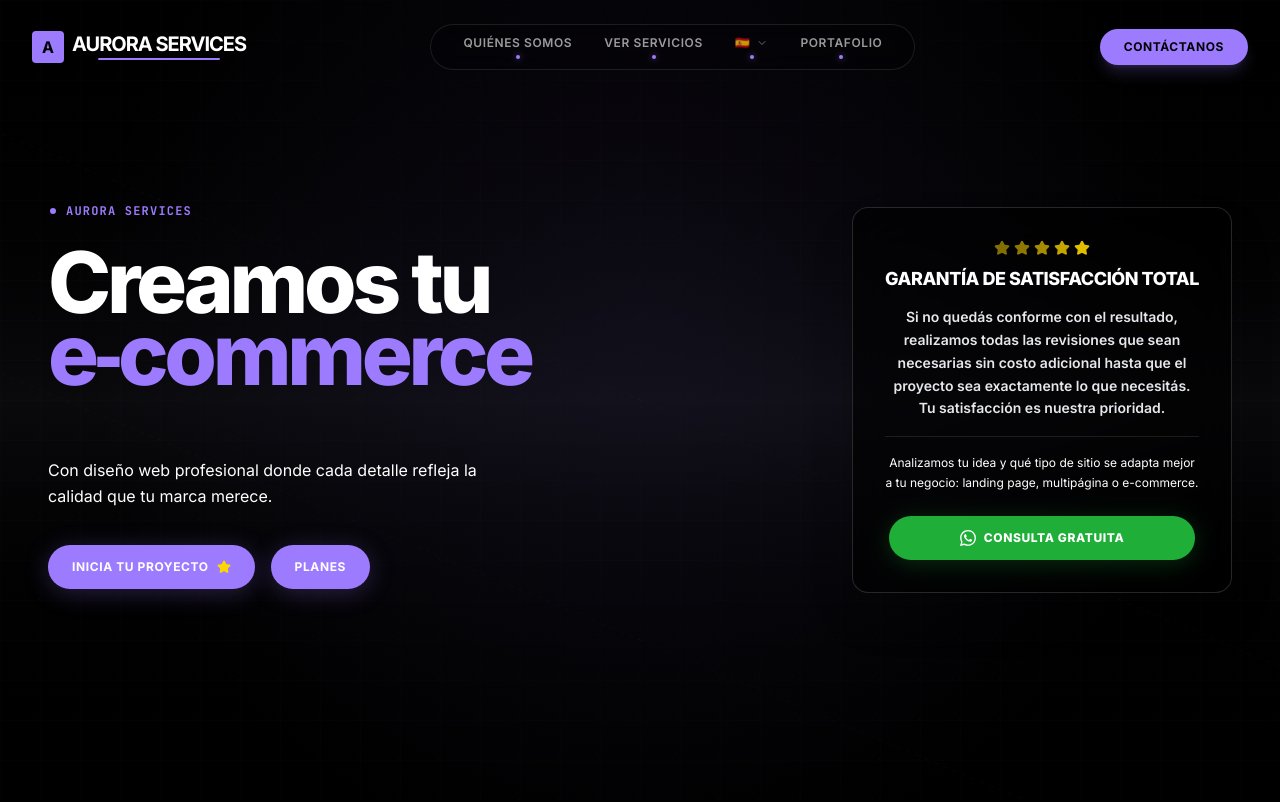
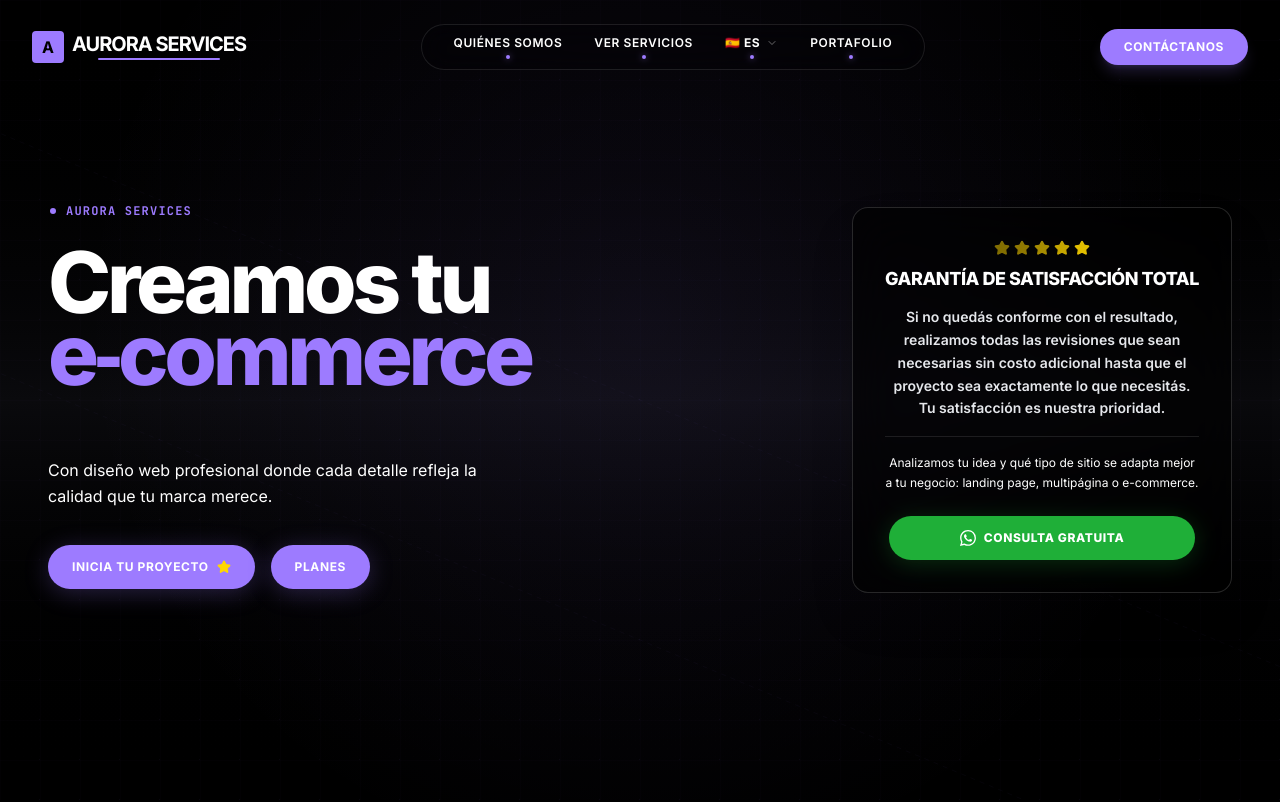
Before and after one commit to auroraserviceem-lab/STABILITY.IA, a React (Vite) app: page / in a window 1280 px wide. Shown: the top 802 px of the page. Built offline with nearby package versions, Linux system fonts and the light colour scheme.

Commit message:
style: improve navbar text visibility
Set navigation links to full opacity by default to improve readability and visual consistency across the header.

```diff
--- a/src/App.tsx
+++ b/src/App.tsx
@@ -184,7 +184,7 @@ export default function App() {
 
           {/* QUIÉNES SOMOS */}
           <div className="group flex flex-col items-center gap-1">
-            <a href="#reviews" className="text-white/60 group-hover:text-white transition-opacity text-xs font-semibold uppercase tracking-wider">
+            <a href="#reviews" className="text-white group-hover:text-white transition-opacity text-xs font-semibold uppercase tracking-wider">
               QUIÉNES SOMOS
             </a>
             <span className="w-1 h-1 rounded-full bg-[#9D7BFF] group-hover:bg-[#B49BFF] group-hover:scale-150 transition-all duration-300 shadow-[0_0_6px_rgba(157,123,255,0.6)]" />
@@ -192,7 +192,7 @@ export default function App() {
 
           {/* VER SERVICIOS */}
           <div className="group flex flex-col items-center gap-1">
-            <a href="#industries" className="text-white/60 group-hover:text-white transition-opacity text-xs font-semibold uppercase tracking-wider">
+            <a href="#industries" className="text-white group-hover:text-white transition-opacity text-xs font-semibold uppercase tracking-wider">
               VER SERVICIOS
             </a>
             <span className="w-1 h-1 rounded-full bg-[#9D7BFF] group-hover:bg-[#B49BFF] group-hover:scale-150 transition-all duration-300 shadow-[0_0_6px_rgba(157,123,255,0.6)]" />
@@ -203,9 +203,9 @@ export default function App() {
             <button
               id="lang-selector-btn"
               onClick={() => setIsLangMenuOpen(!isLangMenuOpen)}
-              className="flex items-center gap-1.5 text-white/80 group-hover:text-white transition-all text-xs font-bold tracking-wider uppercase focus:outline-none cursor-pointer"
+              className="flex items-center gap-1.5 text-white group-hover:text-white transition-all text-xs font-bold tracking-wider uppercase focus:outline-none cursor-pointer"
             >
-              <span>{selectedLang === "es" ? "🇪🇸" : "🇺🇸"}</span>
+              <span>{selectedLang === "es" ? "🇪🇸 ES" : "🇺🇸 US"}</span>
               <ChevronDown className={`w-3 h-3 transition-transform duration-300 ${isLangMenuOpen ? 'rotate-180 text-[#9D7BFF]' : 'text-white/40'}`} />
             </button>
             <span className="w-1 h-1 rounded-full bg-[#9D7BFF] group-hover:bg-[#B49BFF] group-hover:scale-150 transition-all duration-300 shadow-[0_0_6px_rgba(157,123,255,0.6)]" />
@@ -219,27 +219,27 @@ export default function App() {
                     animate={{ opacity: 1, y: 0, scale: 1 }}
                     exit={{ opacity: 0, y: 10, scale: 0.95 }}
                     transition={{ duration: 0.15 }}
-                    className="absolute left-1/2 -translate-x-1/2 top-full mt-3.5 w-32 bg-[#0E0E10]/95 backdrop-blur-md border border-white/15 rounded-xl p-1.5 shadow-2xl z-50 flex flex-col gap-1"
+                    className="absolute left-1/2 -translate-x-1/2 top-full mt-3.5 w-[150px] bg-[#0E0E10]/95 backdrop-blur-md border border-white/15 rounded-xl p-1.5 shadow-2xl z-50 flex flex-col gap-1"
                   >
                     <button
                       onClick={() => {
                         setSelectedLang("es");
                         setIsLangMenuOpen(false);
                       }}
-                      className={`flex items-center gap-2 px-2.5 py-1.5 rounded-lg text-xs font-medium w-full text-left transition-all ${selectedLang === 'es' ? 'bg-[#9D7BFF]/20 text-[#9D7BFF] font-bold' : 'text-white/60 hover:bg-white/5 hover:text-white'}`}
+                      className={`flex items-center gap-2 px-2.5 py-1.5 rounded-lg text-xs font-medium w-full text-left transition-all ${selectedLang === 'es' ? 'bg-[#9D7BFF]/20 text-[#9D7BFF] font-bold' : 'text-white hover:bg-white/5 hover:text-white'}`}
                     >
                       <span className="text-sm">🇪🇸</span>
-                      <span>Español</span>
+                      <span>Español (ES)</span>
                     </button>
                     <button
                       onClick={() => {
                         setSelectedLang("en");
                         setIsLangMenuOpen(false);
                       }}
-                      className={`flex items-center gap-2 px-2.5 py-1.5 rounded-lg text-xs font-medium w-full text-left transition-all ${selectedLang === 'en' ? 'bg-[#9D7BFF]/20 text-[#9D7BFF] font-bold' : 'text-white/60 hover:bg-white/5 hover:text-white'}`}
+                      className={`flex items-center gap-2 px-2.5 py-1.5 rounded-lg text-xs font-medium w-full text-left transition-all ${selectedLang === 'en' ? 'bg-[#9D7BFF]/20 text-[#9D7BFF] font-bold' : 'text-white hover:bg-white/5 hover:text-white'}`}
                     >
                       <span className="text-sm">🇺🇸</span>
-                      <span>English</span>
+                      <span>English (US)</span>
                     </button>
                   </motion.div>
                 </>
@@ -249,7 +249,7 @@ export default function App() {
 
           {/* PORTAFOLIO */}
           <div className="group flex flex-col items-center gap-1">
-            <a href="#deployment" className="text-white/60 group-hover:text-white transition-opacity text-xs font-semibold uppercase tracking-wider">
+            <a href="#deployment" className="text-white group-hover:text-white transition-opacity text-xs font-semibold uppercase tracking-wider">
               PORTAFOLIO
             </a>
             <span className="w-1 h-1 rounded-full bg-[#9D7BFF] group-hover:bg-[#B49BFF] group-hover:scale-150 transition-all duration-300 shadow-[0_0_6px_rgba(157,123,255,0.6)]" />
@@ -262,7 +262,7 @@ export default function App() {
             onClick={() => {
               document.getElementById("contact")?.scrollIntoView({ behavior: "smooth" });
             }}
-            className="bg-[#9D7BFF] text-black font-bold px-6 py-2.5 rounded-full hover:bg-[#8A66FF] transition-all transform hover:scale-105 active:scale-95 shadow-lg shadow-[#9D7BFF]/20 text-xs tracking-wider uppercase cursor-pointer"
+            className="bg-[#9D7BFF] text-white font-bold px-6 py-2.5 rounded-full hover:bg-[#8A66FF] transition-all transform hover:scale-105 active:scale-95 shadow-lg shadow-[#9D7BFF]/20 text-xs tracking-wider uppercase cursor-pointer"
           >
             CONTÁCTANOS
           </button>
```
